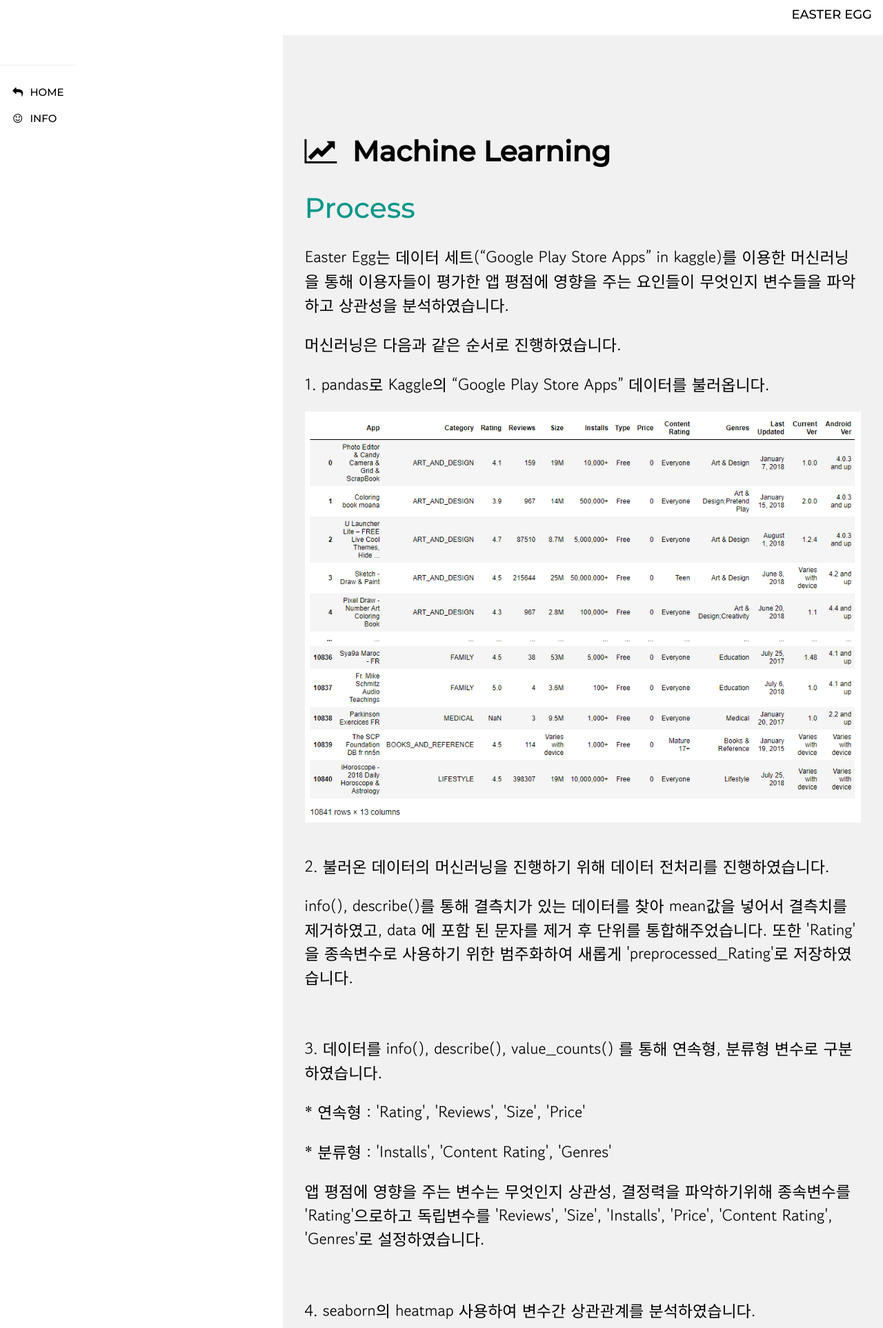
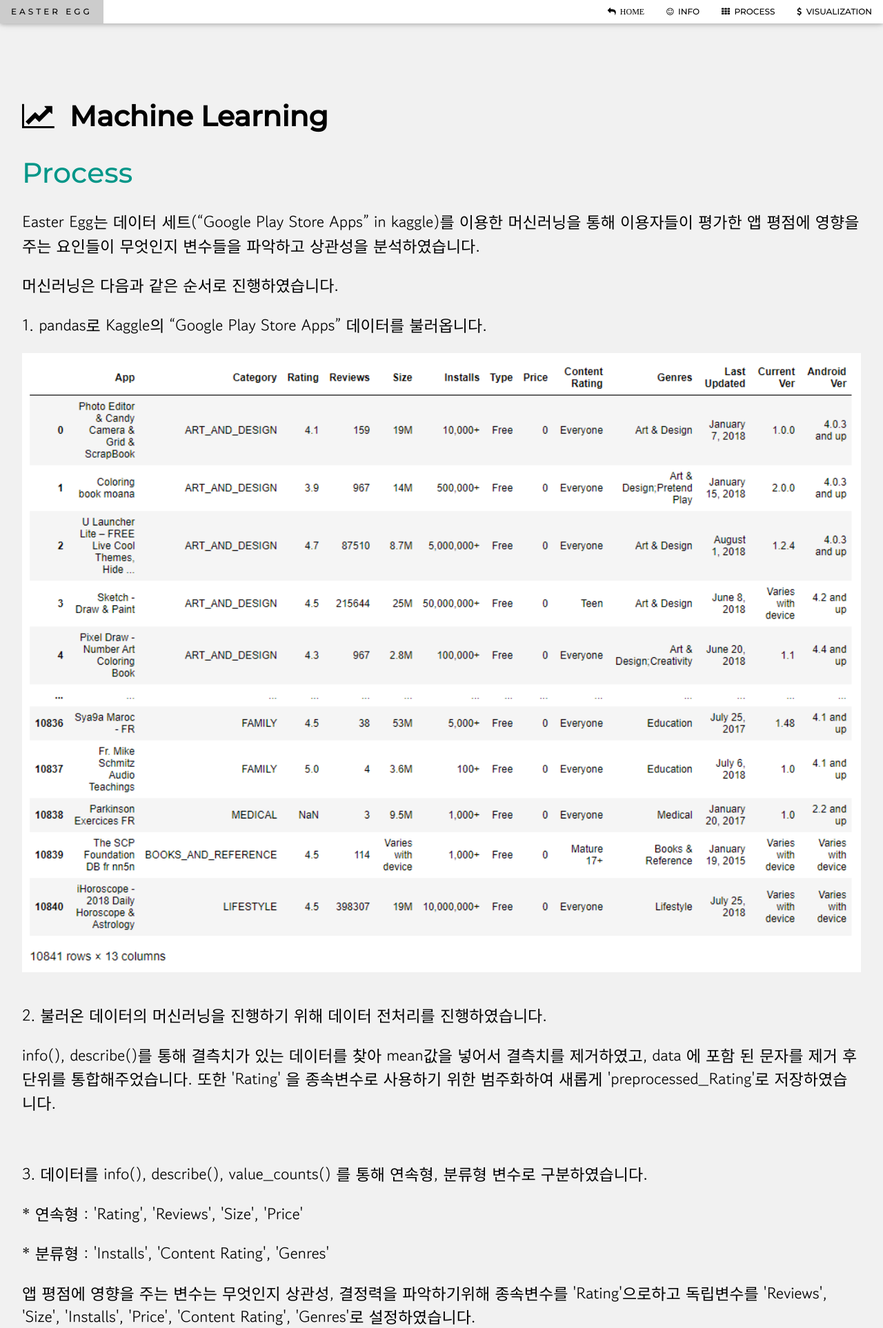
Before and after one commit to creamcheesesteak/Project_EasterEgg, a Django app: page /ml in a window 1280 px wide. Shown: the top 1926 px of the page at 69% size. Run offline with Django 3.2, Linux system fonts and the light colour scheme; some libraries are stand-ins or nearby versions; some web fonts are replaced.

Commit message:
ml_sidebar

```diff
--- a/templates/ml.html
+++ b/templates/ml.html
@@ -27,32 +27,39 @@
 </style>
 
 <body class="w3-white">
-<!-- Top container -->
-<div class="w3-bar w3-top w3-white w3-large" style="z-index:4">
-  <button class="w3-bar-item w3-button w3-hide-large w3-hover-none w3-hover-text-white" onclick="w3_open();"><i class="fa fa-bars"></i></button>
-  <span class="w3-bar-item w3-right">EASTER EGG</span>
+<div class="w3-top">
+  <div class="w3-bar w3-white w3-card w3-small" id="myNavbar">
+    <a href="/" class="w3-bar-item w3-button w3-wide">EASTER EGG</a>
+    <!-- Right-sided navbar links -->
+    <div class="w3-right w3-hide-small">
+      <a href="/" class="w3-bar-item w3-button"><i class="fa fa-mail-reply">  HOME</i></a>
+      <a href="/info" class="w3-bar-item w3-button"><i class="fa fa-smile-o"></i>  INFO</a>
+      <a href="#process" class="w3-bar-item w3-button"><i class="fa fa-th"></i>  PROCESS</a>
+      <a href="#visualization" class="w3-bar-item w3-button"><i class="fa fa-usd"></i>  VISUALIZATION</a>
+    </div>
+      <!-- Hide right-floated links on small screens and replace them with a menu icon -->
+    <a href="javascript:void(0)" class="w3-bar-item w3-button w3-right w3-hide-large w3-hide-medium" onclick="w3_open()">
+      <i class="fa fa-bars"></i>
+    </a>
+ </div>
 </div>
 
-<!-- Sidebar/menu -->
-<nav class="w3-sidebar w3-collapse w3-white w3-animate-left w3-medium" style="z-index:3;width:max-content;" id="mySidebar"><br>
-  <hr>
-  <div class="w3-bar-block" >
-    <a href="#" class="w3-bar-item w3-button w3-hide-large w3-grey w3-hover-black" onclick="w3_close()" title="close menu"><i class="fa fa-remove fa-fw"></i>  Close</a>
-    <a href="/" class="w3-bar-item w3-button"><i class="fa fa-mail-reply fa-fw"></i>  HOME</a>
-    <a href="/info" class="w3-bar-item w3-button"><i class="fa fa-smile-o fa-fw"></i>  INFO</a>
-  </div>
+<!-- Sidebar on small screens when clicking the menu icon -->
+<nav class="w3-sidebar w3-bar-block w3-white w3-card w3-animate-left w3-hide-medium w3-hide-large" style="display:none" id="mySidebar">
+  <a href="javascript:void(0)" onclick="w3_close()" class="w3-bar-item w3-button w3-large w3-padding-16">Close ×</a>
+  <a href="/" class="w3-bar-item w3-button"><i class="fa fa-mail-reply">  HOME</i></a>
+  <a href="/info" class="w3-bar-item w3-button"><i class="fa fa-smile-o"></i>  INFO</a>
+  <a href="#process" class="w3-bar-item w3-button"><i class="fa fa-th"></i>  PROCESS</a>
+  <a href="#visualization" class="w3-bar-item w3-button"><i class="fa fa-usd"></i>  VISUALIZATION</a>
 </nav>
 
-<!-- Overlay effect when opening sidebar on small screens -->
-<div class="w3-overlay w3-hide-large w3-animate-opacity" onclick="w3_close()" style="cursor:pointer" title="close side menu" id="myOverlay"></div>
-
 <!-- !PAGE CONTENT! -->
-<div class="w3-main w3-light-grey w3-padding-64" style="margin-left:32%;margin-top:4%; ">
+<div class="w3-main w3-light-grey w3-padding-64">
   <div class="w3-container" id="ml">
     <header class="w3-container" style="padding-top:5vw">
       <h1><b><i class="fa fa-line-chart"></i>  Machine Learning</b></h1>
     </header>
-    <div class="w3-row">
+    <div id="process" class="w3-row w3-padding-12">
       <div class="w3-container">
         <h1 class="w3-text-teal">Process</h1>
           <p>Easter Egg는 데이터 세트(“Google Play Store Apps” in kaggle)를 이용한 머신러닝을 통해 이용자들이 평가한 앱 평점에 영향을 주는 요인들이 무엇인지 변수들을 파악하고 상관성을 분석하였습니다.</p>
@@ -89,7 +96,7 @@
         </div>
       </div>
 
-    <div class="w3-row w3-padding-16">
+    <div id='visualization' class="w3-row w3-padding-16">
       <div class="w3-container">
         <h1 class="w3-text-teal">Visualization</h1>
         <p>우리는 앞서 머신러닝을 통해 이용자들이 평가한 앱 평점에 영향을 주는 요인들이 무엇인지 변수들을 파악하고 상관성 분석하였습니다. 본 페이지는 그 결과를 바탕으로한 시각화 자료입니다.</p>
@@ -127,21 +134,21 @@
   // Get the DIV with overlay effect
   var overlayBg = document.getElementById("myOverlay");
 
-  // Toggle between showing and hiding the sidebar, and add overlay effect
+
+// Toggle between showing and hiding the sidebar when clicking the menu icon
+var mySidebar = document.getElementById("mySidebar");
+
 function w3_open() {
   if (mySidebar.style.display === 'block') {
     mySidebar.style.display = 'none';
-      overlayBg.style.display = "none";
   } else {
     mySidebar.style.display = 'block';
-      overlayBg.style.display = "block";
   }
 }
 
 // Close the sidebar with the close button
 function w3_close() {
     mySidebar.style.display = "none";
-    overlayBg.style.display = "none";
 }
 
 </script>
```
Lines whose indentation alone changed are shown as unchanged.
